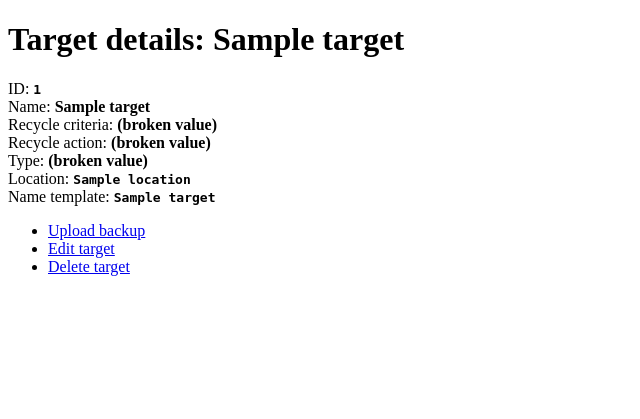
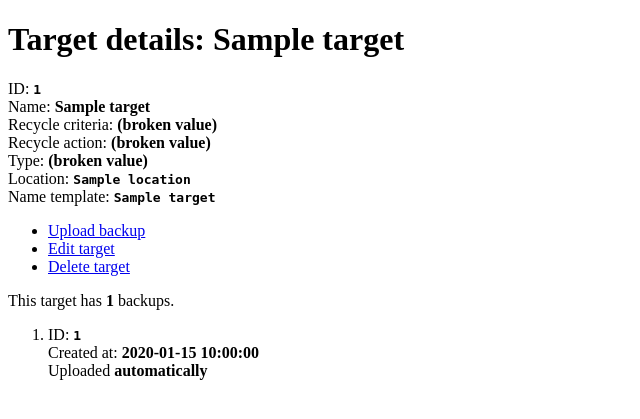
Before and after one commit to Backupchan/server, a Flask app: template templates/view_target.html in a window 1280 px wide. Shown: the top 419 px of the page, without its empty margins (0-640 px from the left). Run offline with Flask 3, Linux system fonts and the light colour scheme; the template is opened without the code that fills it: most values are stand-ins (such as "Sample title", 1, 10 or a date in 2020); parts of the project's set-up code (start-up, migrations or seed data) failed here and were passed over.

Commit message:
Add listing backups in target view (and also commit adding backups. oop)

```diff
--- a/database.py
+++ b/database.py
@@ -126,6 +126,7 @@ class Database:
         created_at_str = created_at.isoformat()
         backup_id = str(uuid.uuid4())
         self.cursor.execute("INSERT INTO backups (id, target_id, created_at, manual) VALUES (?, ?, ?, ?)", (backup_id, target_id, created_at_str, manual))
+        self.connection.commit()
 
         self.logger.info("Add backup for target {%s} created at: %s, manual: %s", target_id, str(created_at), str(manual))
         return backup_id
--- a/main.py
+++ b/main.py
@@ -92,7 +92,8 @@ def new_target():
 @app.route("/target/<id>")
 def view_target(id):
     target = db.get_target(id)
-    return render_template("view_target.html", target=target)
+    backups = db.list_backups_target(id)
+    return render_template("view_target.html", target=target, backups=backups, num_backups = len(backups))
 
 @app.route("/target/<id>/upload", methods=["GET", "POST"])
 def upload_backup(id):
--- a/models.py
+++ b/models.py
@@ -38,3 +38,6 @@ class Backup:
     target_id: str
     created_at: datetime
     manual: bool
+
+    def pretty_created_at(self) -> str:
+        return self.created_at.strftime("%B %d, %Y %H:%M")
--- a/templates/view_target.html
+++ b/templates/view_target.html
@@ -15,5 +15,15 @@
         <li><a href="{{ url_for('edit_target', id=target.id) }}">Edit target</a></li>
         <li><a href="{{ url_for('delete_target', id=target.id) }}">Delete target</a></li>
     </ul>
+    <p>This target has <b>{{ num_backups }}</b> backups.</p>
+    <ol>
+    {% for backup in backups %}
+        <li>
+            ID: <b class="monospace">{{ backup.id }}</b><br>
+            Created at: <b>{{ backup.pretty_created_at() }}</b><br>
+            Uploaded <b>{% if backup.manual %}manually{% else %}automatically{% endif %}</b>
+        </li>
+    {% endfor %}
+    </ul>
 </body>
 </html>
```
